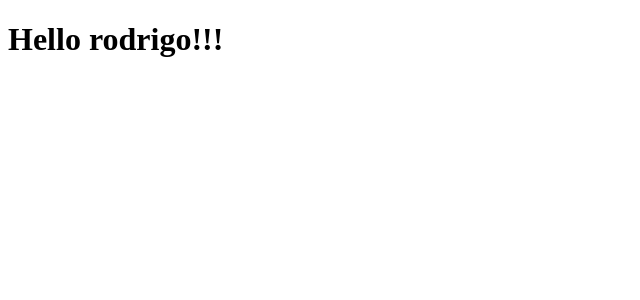
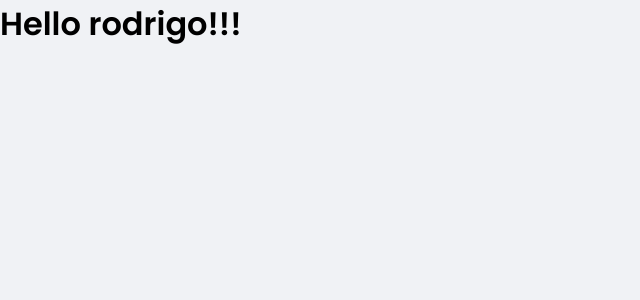
Before and after one commit to rodrigoDev6/dtmoney-reactApp, a React (Create React App) app: page / in a window 1280 px wide. Shown: the top 300 px of the page, without its empty margins (0-640 px from the left). Built offline with nearby package versions, Linux system fonts and the light colour scheme.

Commit message:
modulo 1 finalizado
Neste parte configuerei as formas de estilização do proejto e sua estrutura.

```diff
--- a/package.json
+++ b/package.json
@@ -6,9 +6,9 @@
     "react": "^17.0.2",
     "react-dom": "^17.0.2",
     "react-scripts": "5.0.0",
+    "styled-components": "^5.3.3",
     "web-vitals": "^2.1.4"
   },
-
   "devDependencies": {
     "@testing-library/jest-dom": "^5.16.2",
     "@testing-library/react": "^12.1.3",
@@ -17,6 +17,7 @@
     "@types/node": "^16.11.25",
     "@types/react": "^17.0.39",
     "@types/react-dom": "^17.0.11",
+    "@types/styled-components": "^5.1.23",
     "typescript": "^4.5.5"
   },
   "scripts": {
--- a/public/index.html
+++ b/public/index.html
@@ -1,9 +1,16 @@
 <!DOCTYPE html>
 <html lang="en">
   <head>
+    <link rel="preconnect" href="https://fonts.googleapis.com" />
+
     <meta charset="utf-8" />
-    <link rel="shortcut icon" href="favicon.png " type="image/x-icon" />
+    <link rel="shortcut icon" href="favicon.png " type="image/png" />
     <title>Dt Money App</title>
+
+    <link
+      href="https://fonts.googleapis.com/css2?family=Poppins:wght@400;600&display=swap"
+      rel="stylesheet"
+    />
   </head>
   <body>
     <noscript>You need to enable JavaScript to run this app.</noscript>
--- a/src/App.tsx
+++ b/src/App.tsx
@@ -1,8 +1,12 @@
+import { GlobalStyle } from "./global"
+
 export function App() {
   return (
     <div className="App">
-
-      <h1>Hello rodrigo!!!</h1>
+      <GlobalStyle />
+      <h1>
+        Hello rodrigo!!!
+      </h1>
     </div>
   );
 }
--- /dev/null
+++ b/src/global.ts
@@ -0,0 +1,57 @@
+import { createGlobalStyle } from "styled-components";
+
+export const GlobalStyle = createGlobalStyle`
+
+  :root{
+    --background: #f0f2f5;
+    --shape: #ffffff;
+
+    --red: #e52e4d;
+    --blue: #5329cc;
+
+    --blue-light: #6933ff;
+
+    --text-title: #353f5f;
+    --text-body: #969cb3
+  }
+
+  *{
+    margin: 0;
+    padding: 0;
+    box-sizing: border-box;
+  }
+
+  html{
+    @media (max-width: 1080px) {
+      font-size: 93.75%; /* 15px */
+    }
+
+    @media (max-width:720px) {
+      font-size: 87.5%; /* 14px */
+    }
+  }
+
+  body{
+    background-color: var(--background);
+    -webkit-font-smoothing: antialiased;
+  }
+
+  body, input, textarea, button{
+    font-family: 'Poppins', sans-serif;
+    font-weight: 400;
+  }
+
+  h1, h2, h3, h4, h5, h6, strong{
+    font-weight: 600;
+  }
+
+  button{
+    cursor: pointer;
+  }
+
+  [disabled]{
+    opacity: 0.6;
+    cursor: not-allowed;
+  }
+
+`
```
Also changed, not shown: 1 other file (tests, documents, lock files or other folders).
